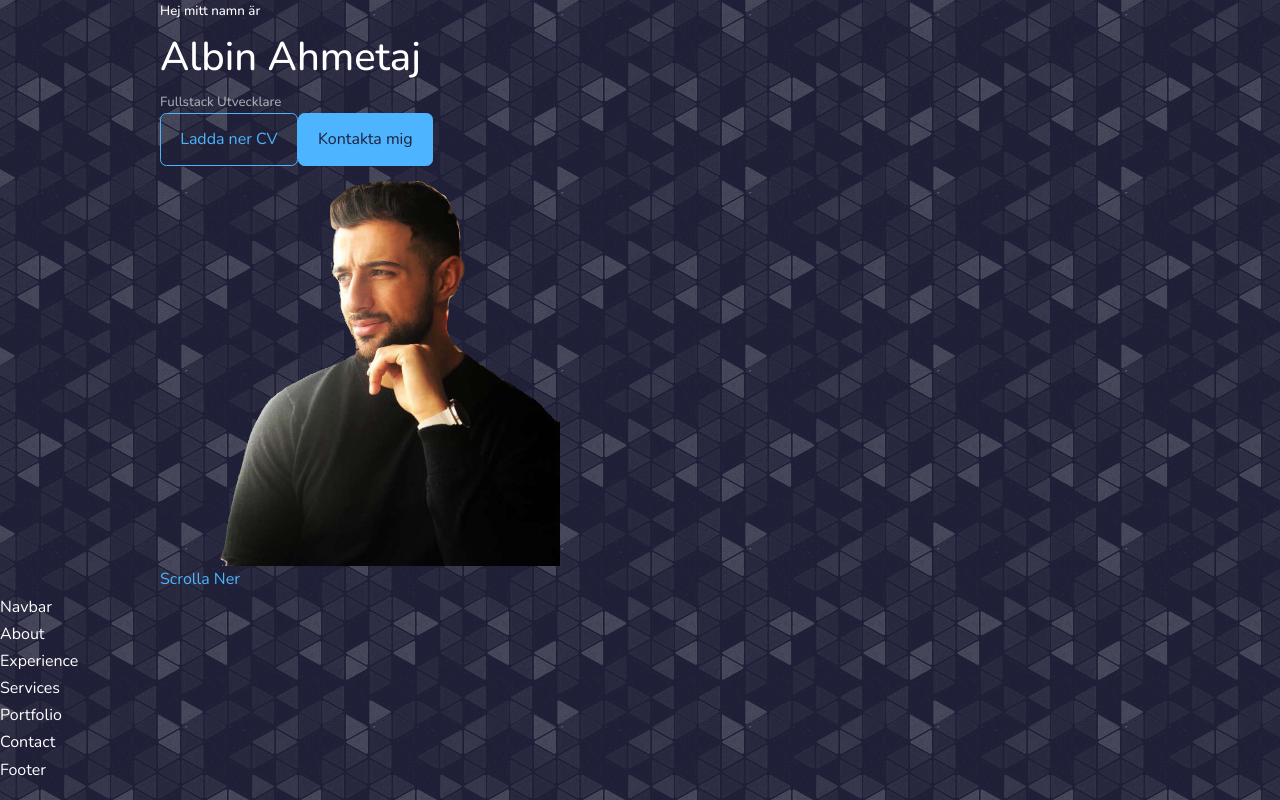
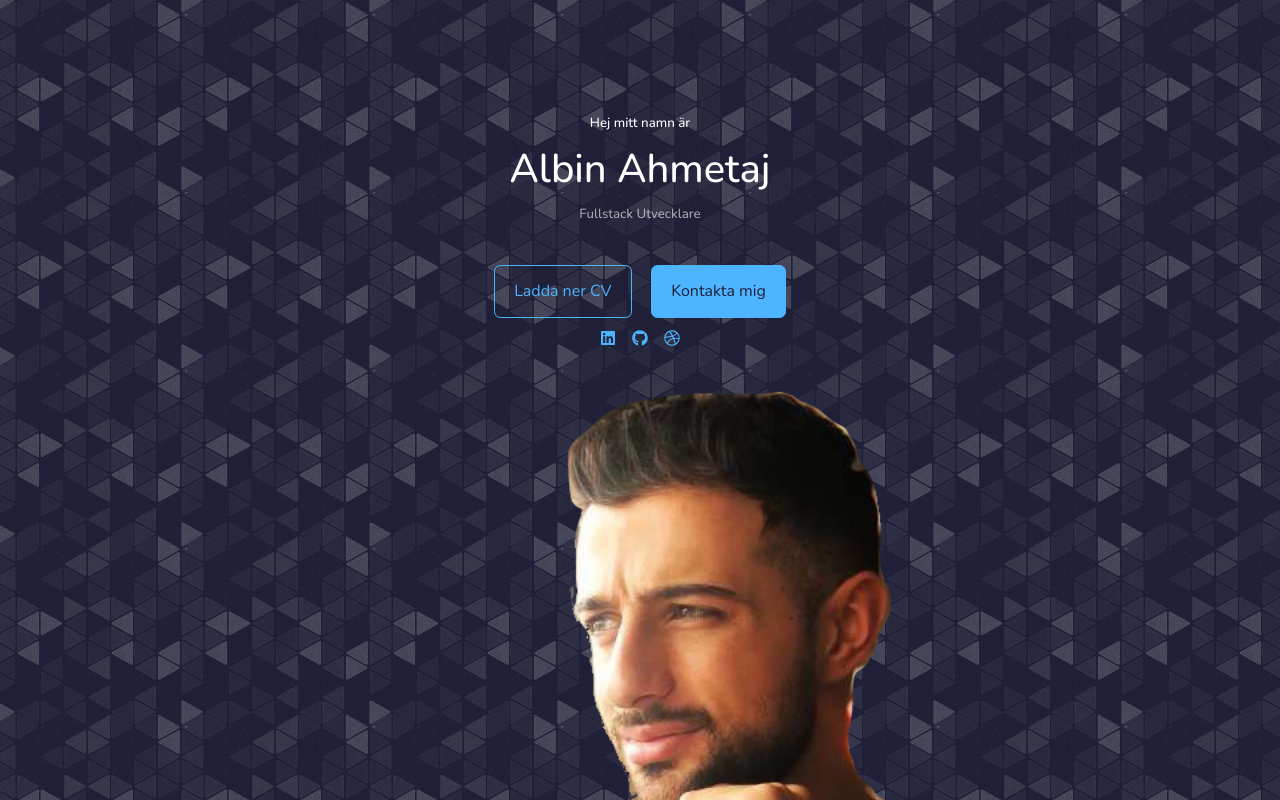
Before and after one commit to Albinahmetaj/portfolio, a React (Create React App) app: page / in a window 1280 px wide. Shown: the top 800 px of the page. Built offline with nearby package versions, Linux system fonts and the light colour scheme.

Commit message:
react icons and header css commited

```diff
--- a/package.json
+++ b/package.json
@@ -9,6 +9,7 @@
     "@testing-library/user-event": "^13.5.0",
     "react": "^18.2.0",
     "react-dom": "^18.2.0",
+    "react-icons": "^4.4.0",
     "react-scripts": "^5.0.1",
     "web-vitals": "^2.1.4"
   },
--- a/src/components/header/Header.jsx
+++ b/src/components/header/Header.jsx
@@ -2,17 +2,19 @@ import React from 'react'
 import CTA from './CTA'
 import './header.css'
 import SelfImg from '../../assets/portfoliopic.png'
+import HeaderSocials from './HeaderSocials'
 
 function Header() {
   return (
     <header>
-      <div className="container header__container">
+      <div className="container header-container">
     <h5>Hej mitt namn är</h5>
     <h1>Albin Ahmetaj</h1>
     <h5 className='text-light'>Fullstack Utvecklare</h5>
     <CTA/>
+    <HeaderSocials/>
     <div className='self-portrait'>
-      <img src={SelfImg} alt="me" style={{width:'400px'}}/>
+      <img src={SelfImg} alt="me" style={{}}/>
       </div>
       <a href="#contact" className='scroll-down'>Scrolla Ner</a>
 
--- a/src/components/header/HeaderSocials.jsx
+++ b/src/components/header/HeaderSocials.jsx
@@ -1,11 +1,14 @@
 import React from 'react'
+import {FaLinkedin} from 'react-icons/fa'
+import {FaGithub} from 'react-icons/fa'
+import {FaDribbble} from 'react-icons/fa'
 
 function HeaderSocials() {
   return (
     <div className='header-socials'>
-        <a href="https://www.linkedin.com/in/albin-ahmetaj-3288241b5/" target="_blank"></a>
-        <a href="https://www.github.com" target="_blank"></a>
-        <a href="https://www.dribble.com" target="_blank"></a>
+        <a href="https://www.linkedin.com/in/albin-ahmetaj-3288241b5/" target="_blank"><FaLinkedin/></a>
+        <a href="https://github.com/Albinahmetaj?tab=repositories" target="_blank"><FaGithub/></a>
+        <a href="https://www.dribble.com" target="_blank"><FaDribbble/></a>
     </div>
   )
 }
--- a/src/components/header/header.css
+++ b/src/components/header/header.css
@@ -0,0 +1,27 @@
+header {
+    height: 100vh;
+    padding-top: 7rem;
+    overflow: hidden;
+}
+
+.header-container{
+    text-align: center;
+    height: 100%;
+    position: relative;
+}
+
+.cta{
+    margin-top: 2.5rem;
+    display: flex;
+    gap: 1.2rem;
+    justify-content: center;
+}
+
+.header-socials{
+   display: flex;
+   align-items: center;
+   justify-content: center;
+   margin-top: 10px;
+    gap: 1rem;
+
+}
```
Also changed, not shown: 1 other file (tests, documents, lock files or other folders).
